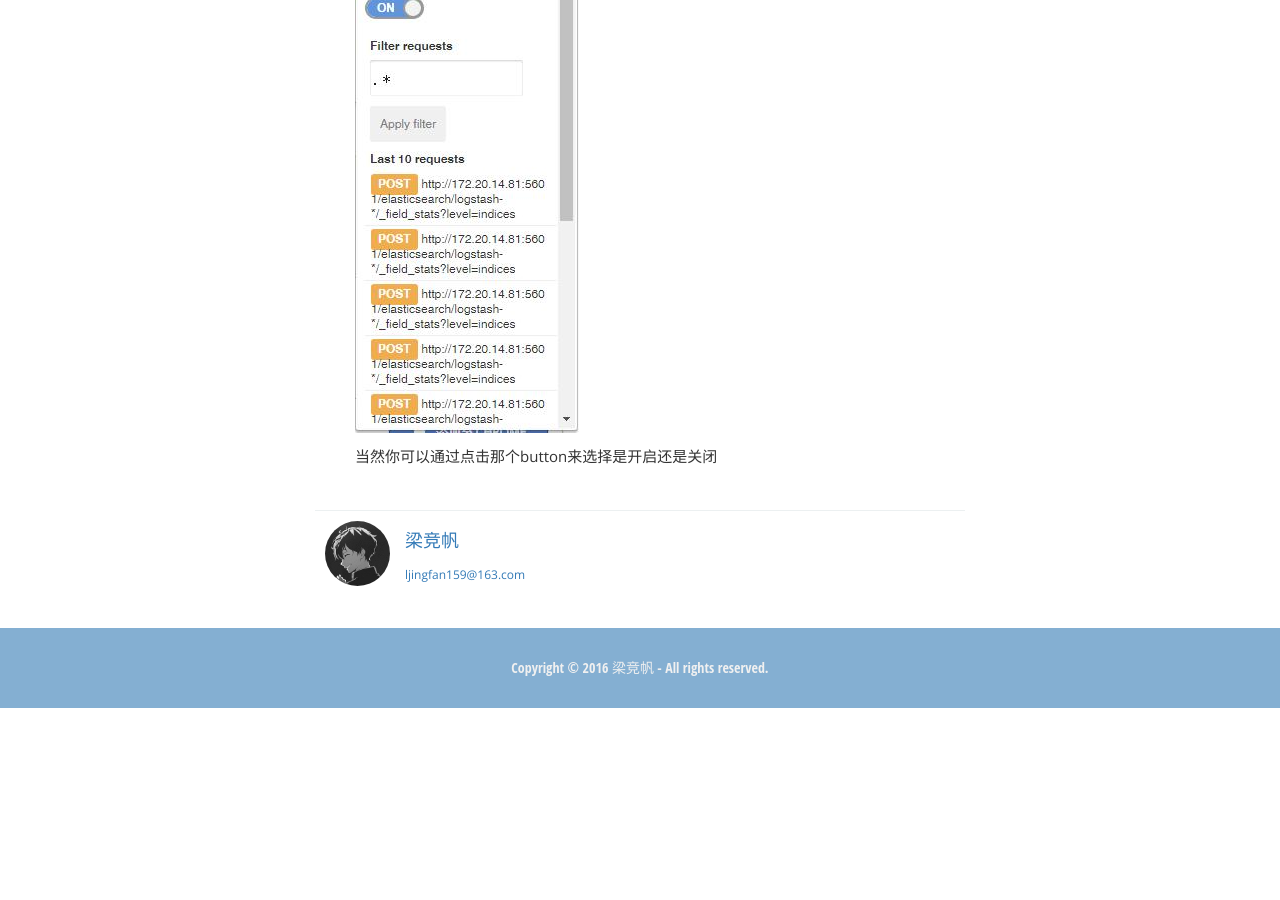
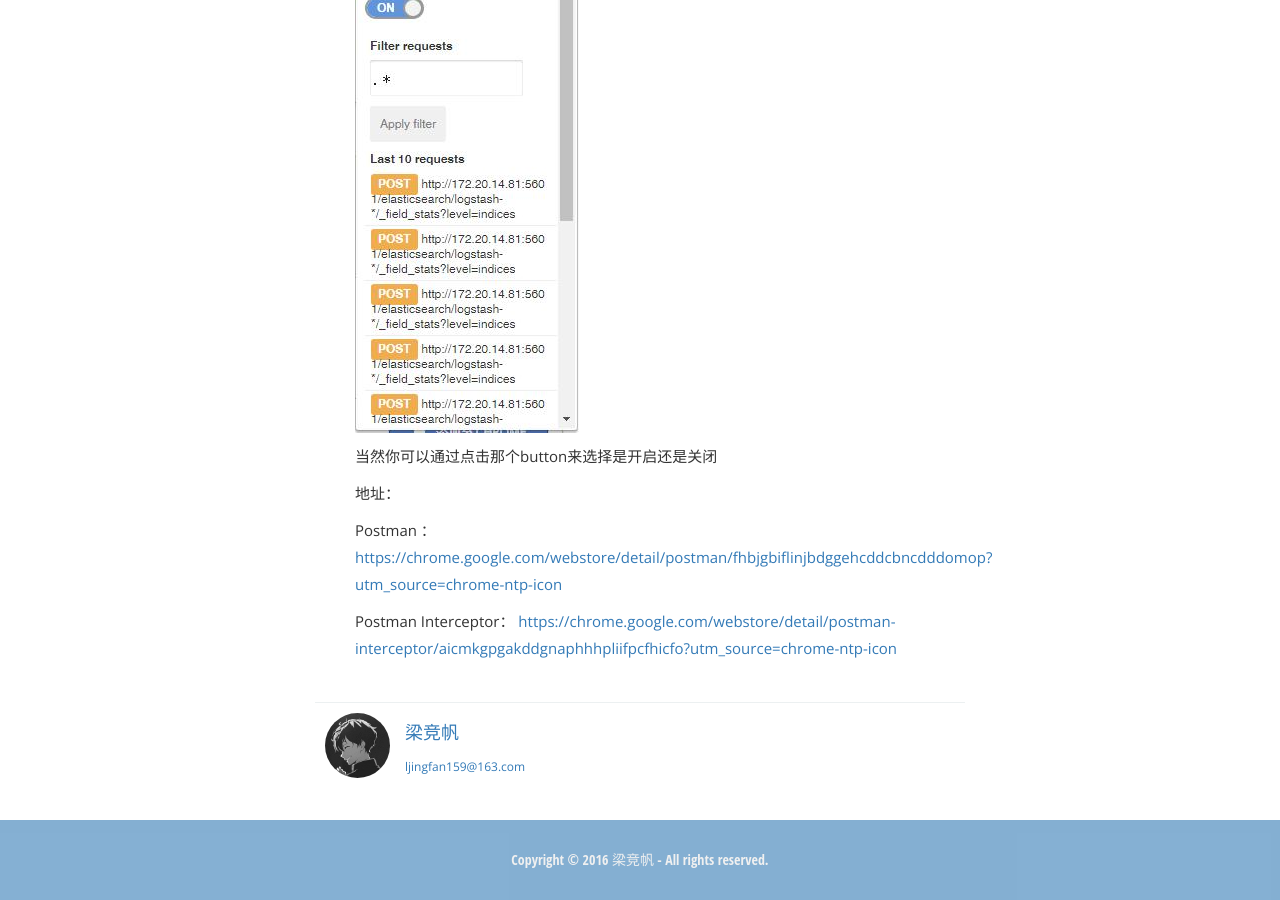
Before and after one commit to shadowJF/shadowjf.github.com, a Jekyll site: the page built from _posts/2016-05-25-Chrome.md, in a window 1280 px wide and 900 px high, scrolled down 8820 px. Built offline with Jekyll 4.4.1, drawn with Linux system fonts in a browser that asks for light colours; comment, search, counter and statistics services are not loaded; before the commit the page ends 9528 px from its top, so only the background shows below that.

Commit message:
little modify

```diff
--- a/_posts/2016-05-25-Chrome.md
+++ b/_posts/2016-05-25-Chrome.md
@@ -119,3 +119,9 @@ excerpt_separator: "``"
 	![]({{site.pictureurl}}25.jpg?raw=true)
 
 	当然你可以通过点击那个button来选择是开启还是关闭
+
+	地址：
+
+	Postman ： [https://chrome.google.com/webstore/detail/postman/fhbjgbiflinjbdggehcddcbncdddomop?utm_source=chrome-ntp-icon](https://chrome.google.com/webstore/detail/postman/fhbjgbiflinjbdggehcddcbncdddomop?utm_source=chrome-ntp-icon)
+
+	Postman Interceptor： [https://chrome.google.com/webstore/detail/postman-interceptor/aicmkgpgakddgnaphhhpliifpcfhicfo?utm_source=chrome-ntp-icon](https://chrome.google.com/webstore/detail/postman-interceptor/aicmkgpgakddgnaphhhpliifpcfhicfo?utm_source=chrome-ntp-icon)
```
